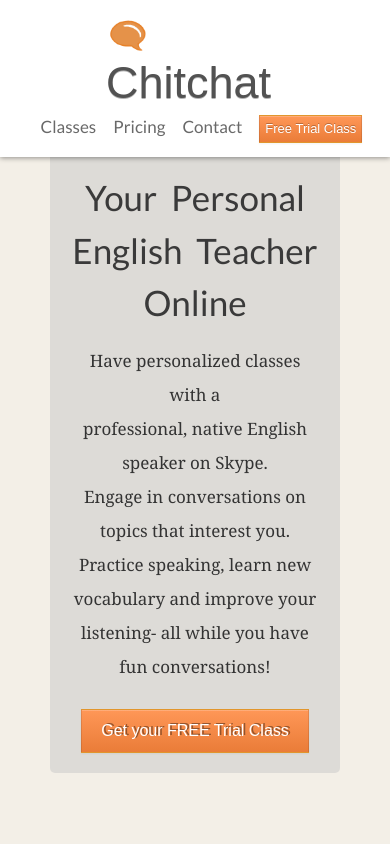
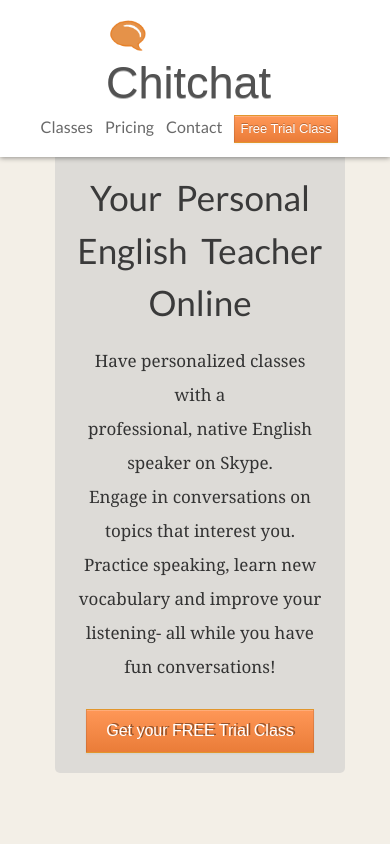
Before and after one commit to moumitasen/chitchat, a website: page public/index.html in a window 390 px wide. Shown: the top 844 px of the page. Drawn offline with nearby package versions, Linux system fonts and the light colour scheme; a script that the page names is missing; a web font is replaced by a local one.

Commit message:
responsive-left box

```diff
--- a/public/css/chitchat.css
+++ b/public/css/chitchat.css
@@ -494,7 +494,8 @@
 }
 
 nav ul li a {
-	margin-left: 14px;
+	margin-left: 9px;
+	font-size: 16px;
 }
 
 .logo_container{
@@ -511,6 +512,7 @@
 }
 .left_box{
 	width: 290px;
+	margin: 0 auto;
 }
 
 
@@ -528,6 +530,7 @@
 	font-size: 19px;
 	background-position: 8px 14px;
 	margin-bottom: 5px;
+	word-spacing: none;
 }
 .boxes{
 	width: 100%;
@@ -557,7 +560,8 @@
 }
 
 .std_width{
-	width: 320px;
+	width: 300px;
+	margin: 0 auto;
 }
 footer{
 	width: 315px;
```
